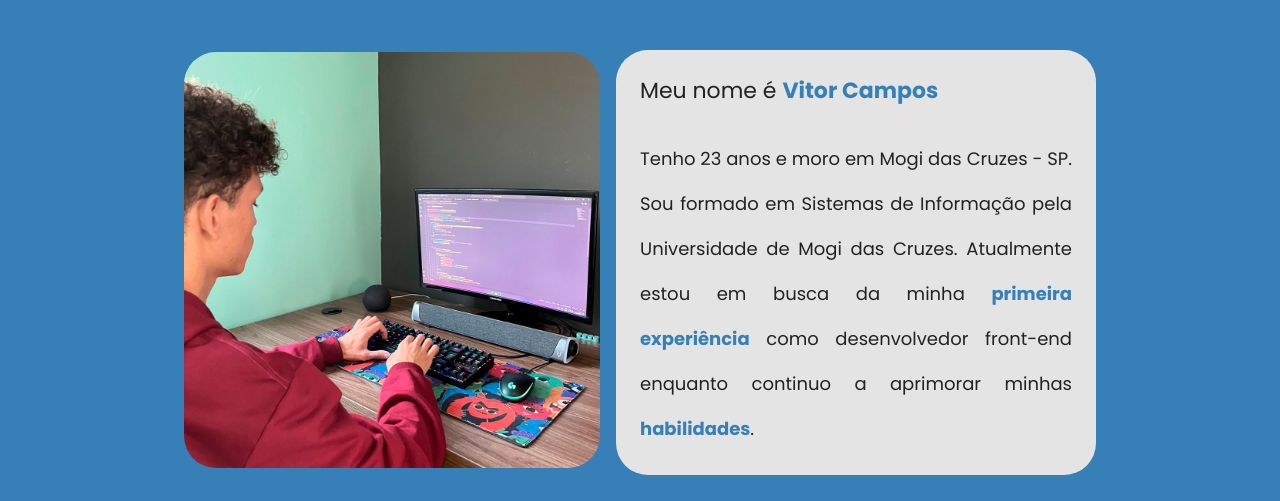
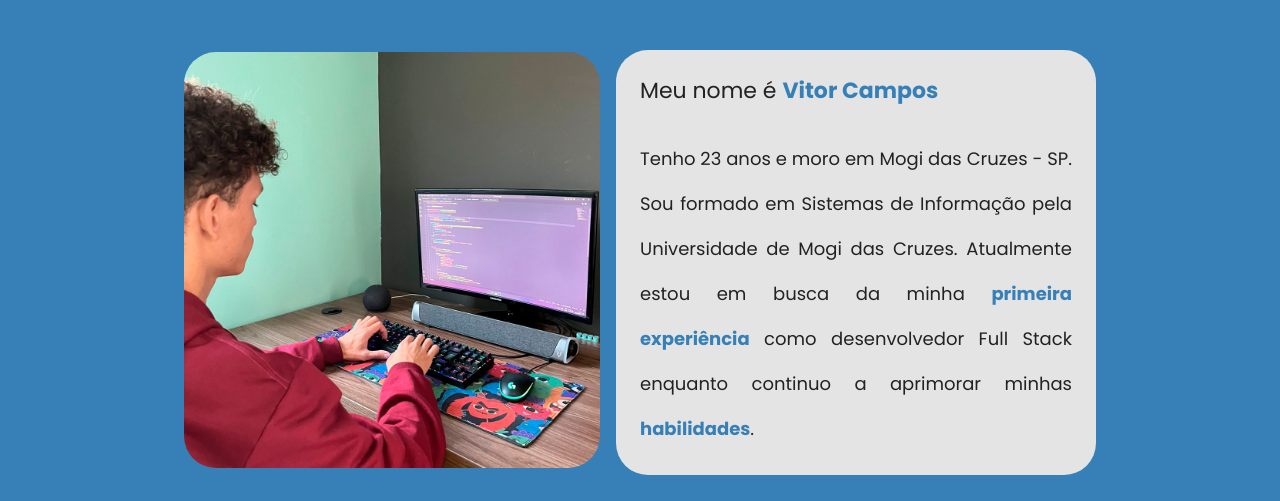
Before and after one commit to VitongoviskDev/portifolio, a React (Create React App) app: page / in a window 1280 px wide. Shown: the part 940-1441 px from the top of the page. Built offline with nearby package versions, Linux system fonts and the light colour scheme; no server answers.

Commit message:
Update index.tsx front-end to full stack

```diff
--- a/src/sections/About/index.tsx
+++ b/src/sections/About/index.tsx
@@ -17,7 +17,7 @@ export default function About() {
           <TextContentBox title={<>Meu nome é <strong>Vitor Campos</strong></>}>
               Tenho 23 anos e moro em Mogi das Cruzes - SP.
               Sou formado em Sistemas de Informação pela Universidade de Mogi das Cruzes.
-              Atualmente estou em busca da minha <strong>primeira experiência</strong> como desenvolvedor front-end enquanto continuo a aprimorar minhas <strong>habilidades</strong>.
+              Atualmente estou em busca da minha <strong>primeira experiência</strong> como desenvolvedor Full Stack enquanto continuo a aprimorar minhas <strong>habilidades</strong>.
           </TextContentBox>
           <SquareImage image={AboutImage} alt="Eu digitando em um aplicativo de programação"/>
         </div>
```
